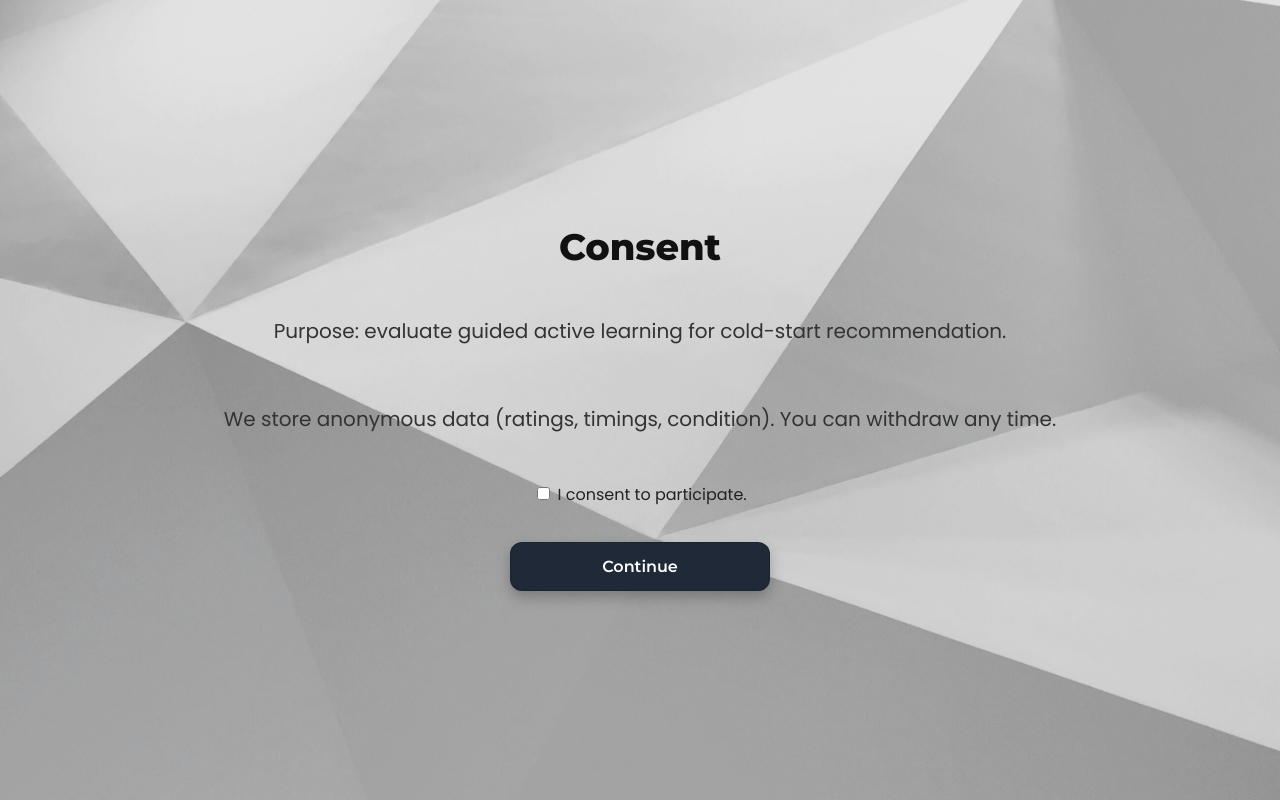
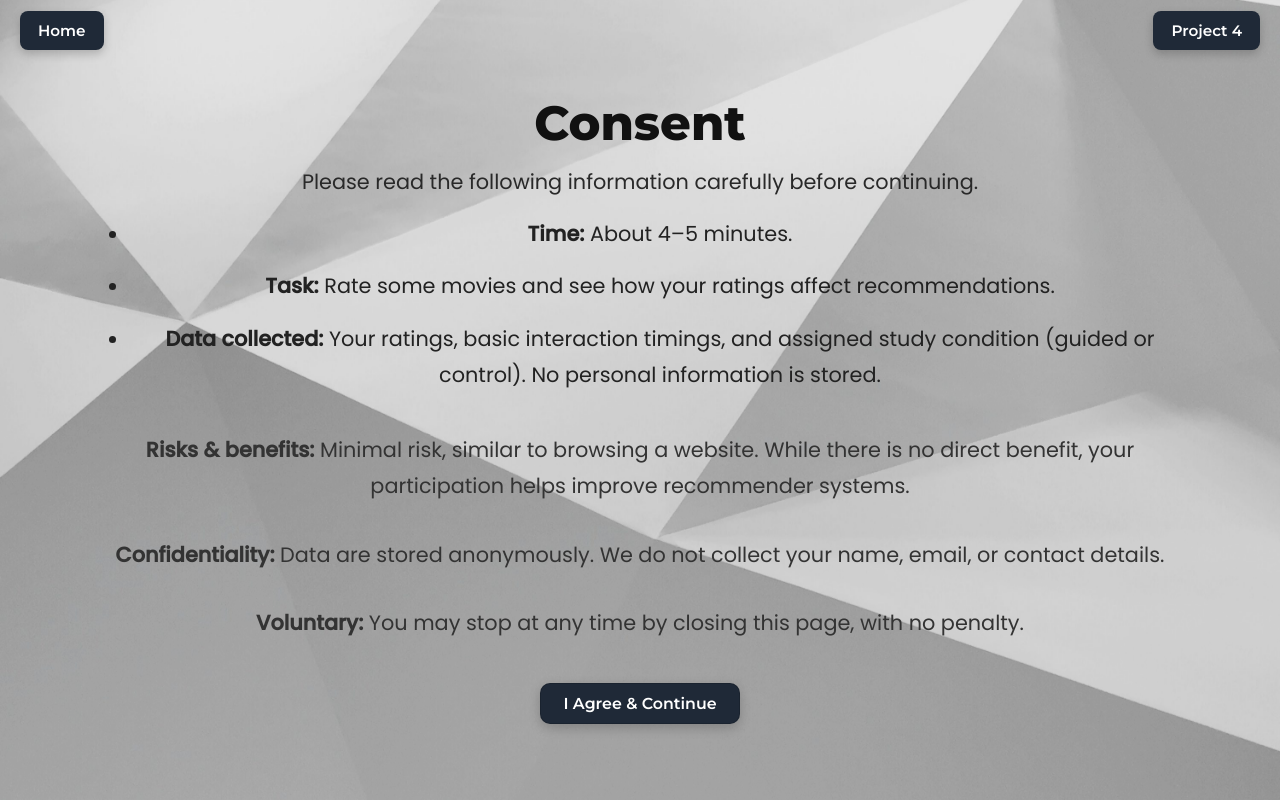
Before and after one commit to sonakshig2720/HCAI-Project, a Django app: page /project4/consent/ in a window 1280 px wide. Run offline with Django 5.2, Linux system fonts and the light colour scheme; parts of the project's set-up code (start-up, migrations or seed data) failed here and were passed over.

Commit message:
Changes in proj4

```diff
--- a/project4/templates/project4/consent.html
+++ b/project4/templates/project4/consent.html
@@ -1,12 +1,41 @@
 {% extends 'base.html' %}
+{% load static %}
+
+{% block extra_css %}
+  <link rel="stylesheet" href="{% static 'project4.css' %}?v=9">
+{% endblock %}
+
 {% block content %}
-  <h1>Consent</h1>
-  <p>Purpose: evaluate guided active learning for cold-start recommendation.</p>
-  <p>We store anonymous data (ratings, timings, condition). You can withdraw any time.</p>
+
+<!-- Top navigation bar (Home left, Project 4 right) -->
+<div class="top-bar">
+  <a href="{% url 'home:index' %}" class="home-button">Home</a>
+  <a href="{% url 'project4:index' %}" class="proj4-button">Project 4</a>
+</div>
+
+<!-- Page content pushed below the bar -->
+<div class="page-with-topbar project4 consent">
+
+  <!-- Title always at very top of the content -->
+  <h1 class="page-title">Consent</h1>
+  <p class="desc">
+    Please read the following information carefully before continuing.
+  </p>
+
+  <ul class="key-list">
+    <li><strong>Time:</strong> About 4–5 minutes.</li>
+    <li><strong>Task:</strong> Rate some movies and see how your ratings affect recommendations.</li>
+    <li><strong>Data collected:</strong> Your ratings, basic interaction timings, and assigned study condition (guided or control). No personal information is stored.</li>
+  </ul>
+
+  <p class="consent-text"><strong>Risks &amp; benefits:</strong> Minimal risk, similar to browsing a website. While there is no direct benefit, your participation helps improve recommender systems.</p>
+  <p class="consent-text"><strong>Confidentiality:</strong> Data are stored anonymously. We do not collect your name, email, or contact details.</p>
+  <p class="consent-text"><strong>Voluntary:</strong> You may stop at any time by closing this page, with no penalty.</p>
+
   <form method="post">
     {% csrf_token %}
-    <label><input type="checkbox" name="agree" required> I consent to participate.</label>
-    <br><br>
-    <button type="submit">Continue</button>
+    <button type="submit" class="btn">I Agree &amp; Continue</button>
   </form>
+
+</div>
 {% endblock %}
--- a/project4/templates/project4/study.html
+++ b/project4/templates/project4/study.html
@@ -1,7 +1,7 @@
 {% extends 'base.html' %}
 {% load static %}
 {% block content %}
-
+<div  class="project4">
   <h1>Study</h1>
 
   <section class="recommendations">
@@ -66,4 +66,5 @@ button{
   button:hover{background:#059669}
   </style>
 
+</div>
 {% endblock %}
--- a/project4/views.py
+++ b/project4/views.py
@@ -266,10 +266,17 @@ def download_doc(request):
 def consent(request):
     pid = _get_pid(request); cond = _get_condition(request); pilot = _is_pilot(request)
     if request.method == 'POST':
-        agreed = (request.POST.get('agree') == 'on')
-        _log_event({'event': 'consent', 'pid': pid, 'condition': cond, 'pilot': pilot, 'agreed': int(agreed)})
-        return redirect('project4:pre') if agreed else redirect('project4:consent')
+        # No checkbox, so just log agreement automatically
+        _log_event({
+            'event': 'consent',
+            'pid': pid,
+            'condition': cond,
+            'pilot': pilot,
+            'agreed': 1
+        })
+        return redirect('project4:pre')
     return render(request, 'project4/consent.html')
+
 
 def pre_survey(request):
     pid = _get_pid(request); cond = _get_condition(request); pilot = _is_pilot(request)
--- /dev/null
+++ b/static/project4.css
@@ -0,0 +1,284 @@
+/* ===== Project 4 — match Project 2 look ===== */
+
+/* Page wrapper */
+.project4{
+  width: 100%;
+  max-width: 1100px;
+  margin: 0 auto;
+  padding: 32px 20px;
+  text-align: center;           /* center by default (like proj2) */
+}
+
+/* Titles */
+.project4 h1{
+  font-family: 'Montserrat', sans-serif;
+  font-weight: 700;
+  font-size: 2.3rem;
+  color:#111;
+  margin-bottom: 0;             /* spacing handled by .desc below */
+}
+.project4 h2{
+  font-family: 'Montserrat', sans-serif;
+  font-weight: 700;
+  font-size: 2rem;
+  color:#111;
+  margin: 1.2em 0 0;            /* spacing handled by first paragraph */
+}
+
+/* Normalize heading → paragraph spacing (same as proj2) */
+.project4 h1 + .desc{
+  margin-top: 0.6rem !important;
+  margin-bottom: 1rem !important;
+}
+.project4 h2 + p,
+.project4 h2 + .lead,
+.project4 h2 + .meta{
+  margin-top: 0.6rem !important;
+  margin-bottom: 1rem !important;
+}
+
+/* Title description spacing */
+.project4 .desc {
+  width: 100%;
+  text-align: center;
+  font-size: 1.2rem;
+  font-weight: 400;
+  color: #292929;
+  line-height: 1.6;
+  margin-top: 1rem;      /* more space below title */
+  margin-bottom: 2rem;   /* more breathing room before next section */
+}
+
+/* Generic paragraphs used as section intros */
+.project4 p.lead,
+.project4 h2 + p{
+  font-size: 1.15rem;
+  line-height: 1.75;
+  color: #444;
+  width: 100%;
+}
+
+/* Inline code look */
+.project4 code{
+  font-family: ui-monospace, SFMono-Regular, Menlo, Consolas, "Liberation Mono", monospace;
+  font-size: .95em;
+  padding: 0 .35em;
+  border-radius: 6px;
+  background: rgba(0,0,0,.08);
+}
+
+/* Buttons (match proj2, slightly smaller per your preference) */
+.project4 .btn,
+.project4 button[type="submit"]{
+  margin-top: 10px;
+  min-width: 200px;
+  padding: 10px 18px;
+  font-size: 0.99rem;
+  font-weight: 600;
+  border-radius: 10px;
+  background: #1f2937;
+  color: #fff;
+  border: 1px solid rgba(0,0,0,.15);
+  text-decoration: none;
+  display: inline-block;
+  box-shadow: 0 4px 12px rgba(0,0,0,.2);
+  transition: background .2s ease, transform .15s ease;
+}
+.project4 .btn:hover,
+.project4 button[type="submit"]:hover{
+  background:#111827;
+  transform: translateY(-2px);
+}
+
+/* Forms (centered stack like proj2) */
+.project4 form{
+  display: flex;
+  flex-direction: column;
+  align-items: center;     /* center labels/inputs */
+  gap: 6px;                /* tight vertical spacing */
+  width: 100%;
+  max-width: 600px;
+  margin: 20px auto;
+  text-align: center;
+}
+.project4 form label{
+  display: flex;
+  flex-direction: column;  /* label text above input */
+  align-items: center;
+  gap: 2px;
+  font-size: 1.15rem;      /* bigger label text */
+  color: #333;
+}
+.project4 form input,
+.project4 form select{
+  -webkit-appearance: none; appearance: none;
+  font: inherit;
+  padding: 10px 12px;
+  border-radius: 10px;
+  border: 1px solid rgba(0,0,0,.18);
+  background: rgba(255,255,255,.9);
+  color: #111;
+  width: 280px;            /* consistent input width */
+  max-width: 100%;
+  margin: 0;
+  text-align: center;      /* center text inside input */
+  box-shadow: 0 4px 10px rgba(0,0,0,.10);
+}
+.project4 form input:focus,
+.project4 form select:focus{
+  outline: none;
+  border-color: #1f2937;
+  box-shadow: 0 0 0 3px rgba(31,41,55,.18);
+}
+
+/* Card / graph container (use for plots or previews) */
+.project4 .card,
+.project4 .learning-curve-container{
+  display: flex;
+  justify-content: center;
+  margin: 24px auto 40px;
+}
+.project4 .card img,
+.project4 .learning-curve-container img{
+  max-width: 95%;
+  height: auto;
+  border-radius: 16px;
+  background: rgba(255,255,255,0.85);
+  padding: 20px;
+  box-shadow: 0 10px 24px rgba(0,0,0,0.25);
+  transition: transform 0.25s ease;
+}
+.project4 .card img:hover,
+.project4 .learning-curve-container img:hover{
+  transform: scale(1.02);
+}
+
+/* Metrics grid (reuse proj2 look) */
+.project4 .metrics{
+  display: grid;
+  grid-template-columns: repeat(auto-fit, minmax(220px, 1fr));
+  gap: 12px 18px;
+  margin: 16px auto;
+  max-width: 900px;
+  text-align: center;
+  font-size: 1.2rem;
+  font-weight: 500;
+  color: #222;
+}
+.project4 .metrics strong{
+  font-size: 1.25rem;
+  color: #000;
+}
+
+/* Home button (top-left, like proj2) */
+.project4 .home-button{
+  position: fixed;
+  top: 18px; left: 20px;
+  font-family: 'Montserrat', sans-serif;
+  font-weight: 600;
+  font-size: 0.95rem;
+  padding: 10px 18px;
+  background: #1f2937;
+  color: #fff;
+  border-radius: 8px;
+  text-decoration: none;
+  box-shadow: 0 4px 10px rgba(0,0,0,0.2);
+  transition: background .2s ease, transform .15s ease;
+  z-index: 1000;
+}
+.project4 .home-button:hover{
+  background:#111827;
+  transform: translateY(-2px);
+}
+
+/* Lists inside recommendations (center visually but left-align items) */
+.project4 .recommendations ol,
+.project4 .predicted ol{
+  text-align: left;
+  display: inline-block;
+  margin: 0 auto;
+  padding-left: 1.25rem;
+}
+
+/* --- Override global centering for consent page --- */
+.project4.top-align {
+  display: block;       /* remove flex centering from grid-parent */
+  margin-top: 0;
+  padding-top: 2rem;    /* space from top of page */
+  text-align: center;
+}
+
+/* Title */
+.project4.consent h1 {
+  margin-top: 0;
+  margin-bottom: 0.8rem;
+  font-size: 3rem;      /* bigger */
+}
+
+/* Intro */
+.project4.consent .desc {
+  margin-bottom: 2rem;
+  font-size: 1.3rem;    /* increased */
+  line-height: 1.7;
+}
+
+/* Bullet list */
+.project4 .key-list {
+  font-size: 1.3rem;       /* larger */
+  line-height: 1.75;
+  margin: 0 auto 2.4rem;
+  align-items: start;
+}
+.project4 .key-list li {
+  margin: 1rem 0;
+  align-items: start;        /* extra gap */
+}
+
+/* Explanatory paragraphs */
+.project4 .consent-text {
+  font-size: 1.3rem;       /* larger text */
+  margin: 1.2rem auto 2rem;
+  line-height: 1.75;
+}
+
+/* --- Navigation bar for Project 4 pages --- */
+.top-bar {
+  position: fixed;
+  top: 0;
+  left: 0;
+  right: 0;
+  height: 60px;
+  padding: 0 20px;
+  display: flex;
+  justify-content: space-between;  /* pushes Home left, Project 4 right */
+  align-items: center;
+  z-index: 1000;
+  background: transparent;         /* keep background see-through */
+}
+
+/* Push page content below the bar so buttons don’t overlap content */
+.page-with-topbar {
+  padding-top: 80px;   /* bar height + a bit of spacing */
+}
+
+/* Individual buttons */
+.home-button,
+.proj4-button {
+  font-family: 'Montserrat', sans-serif;
+  font-weight: 600;
+  font-size: 0.95rem;
+  padding: 10px 18px;
+  background: #1f2937;
+  color: #fff;
+  border-radius: 8px;
+  text-decoration: none;
+  box-shadow: 0 4px 10px rgba(0,0,0,0.2);
+  transition: background .2s ease, transform .15s ease;
+  position: static;    /* important: let flexbox handle placement */
+}
+
+.home-button:hover,
+.proj4-button:hover {
+  background: #111827;
+  transform: translateY(-2px);
+}
```
Also changed, not shown: project4/data/study_log.csv (+10 -0 lines), project4/templates/project4/index.html (+56 -3 lines), static/project2.css (+7 -2 lines), static/plots/al_curve.png, 1 other file. Lines whose indentation alone changed are shown as unchanged.
